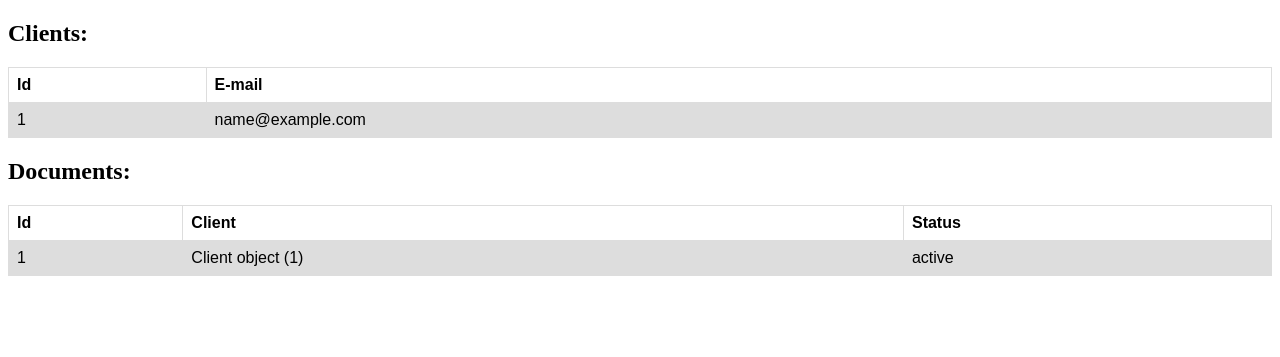
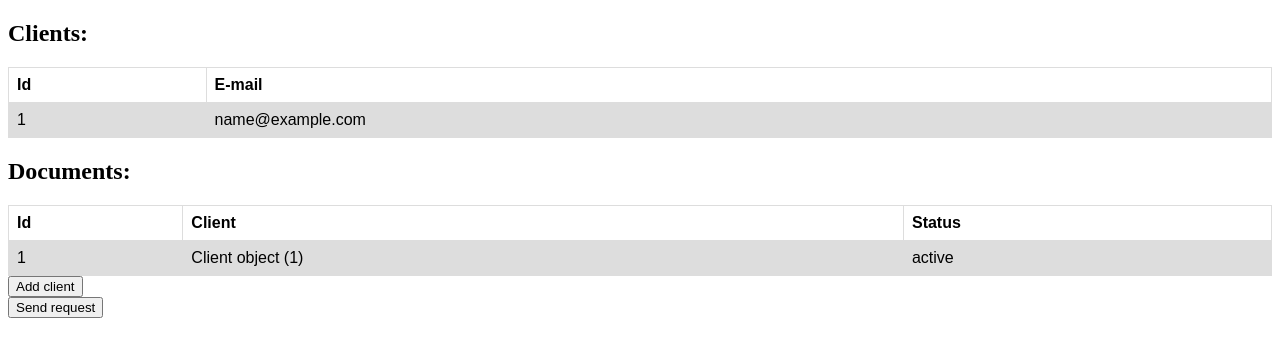
Before and after one commit to trebla64/django-app-ff, a Django app: page /clientmanager/ in a window 1280 px wide. Shown: the top 357 px of the page. Run offline with Django 3.2, Linux system fonts and the light colour scheme; tables that the repository leaves empty hold one stand-in row (values such as "Sample post").

Commit message:
add 'add client' view

```diff
--- a/clientmanager/templates/test.html
+++ b/clientmanager/templates/test.html
@@ -52,5 +52,12 @@
       </tr>
       {% endfor %}
     </table>
+
+    <form action="client/add" method="GET">
+      <button type="submit">Add client</button>
+    </form>
+    <form action="request/send" method="GET">
+      <button type="submit">Send request</button>
+    </form>
   </body>
 </html>
--- a/clientmanager/urls.py
+++ b/clientmanager/urls.py
@@ -3,5 +3,6 @@ from django.urls import path
 from . import views
 
 urlpatterns = [
+    path('client/add', views.addClient, name='addClient'),
     path('', views.index, name='index'),
 ]
--- a/clientmanager/views.py
+++ b/clientmanager/views.py
@@ -8,3 +8,7 @@ def index(request):
     documents = Document.objects.all()
     context = {'clients': clients, 'documents': documents}
     return render(request, 'test.html', context)
+
+
+def addClient(request):
+    return HttpResponse('add client view')
```
